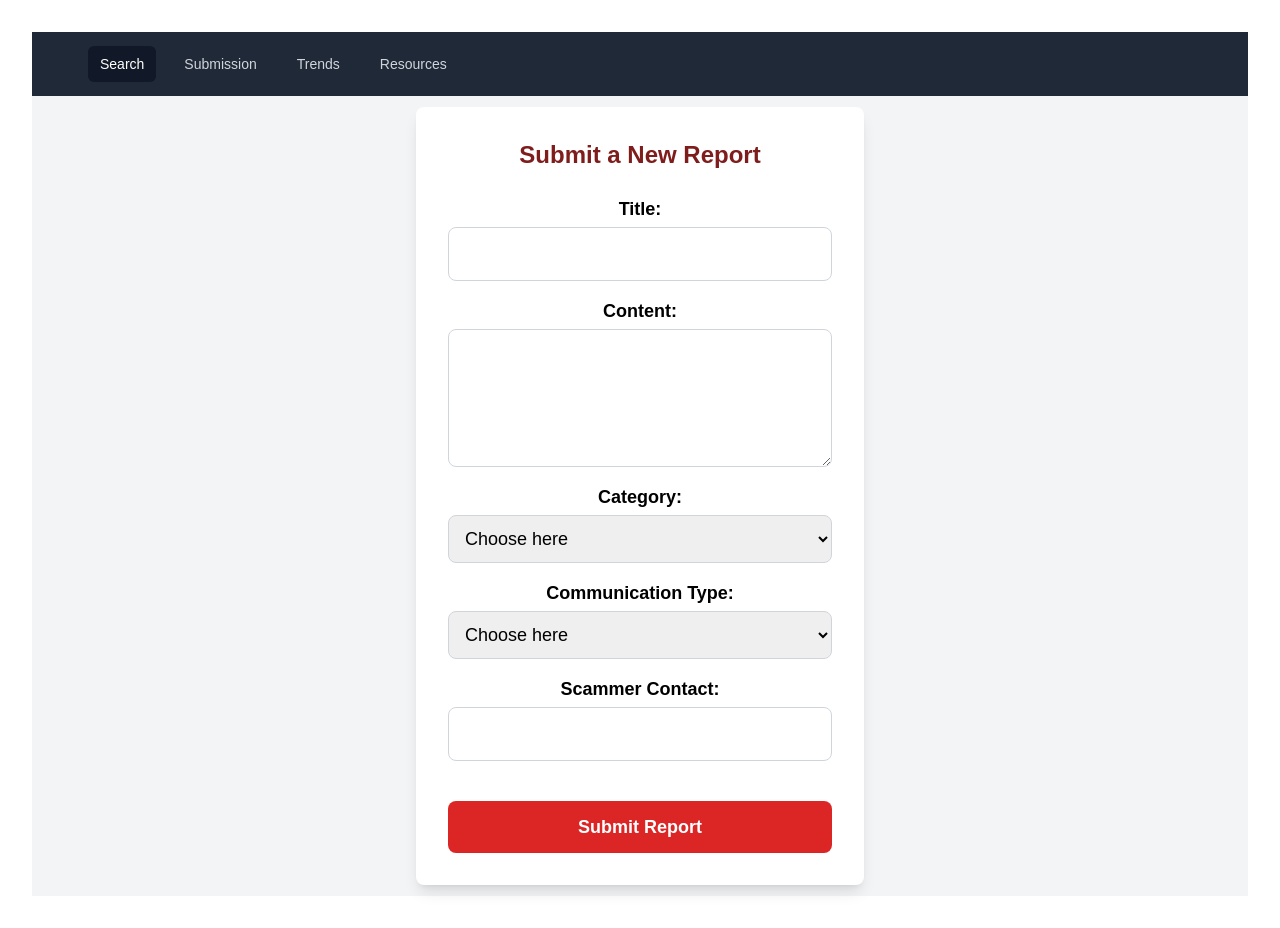
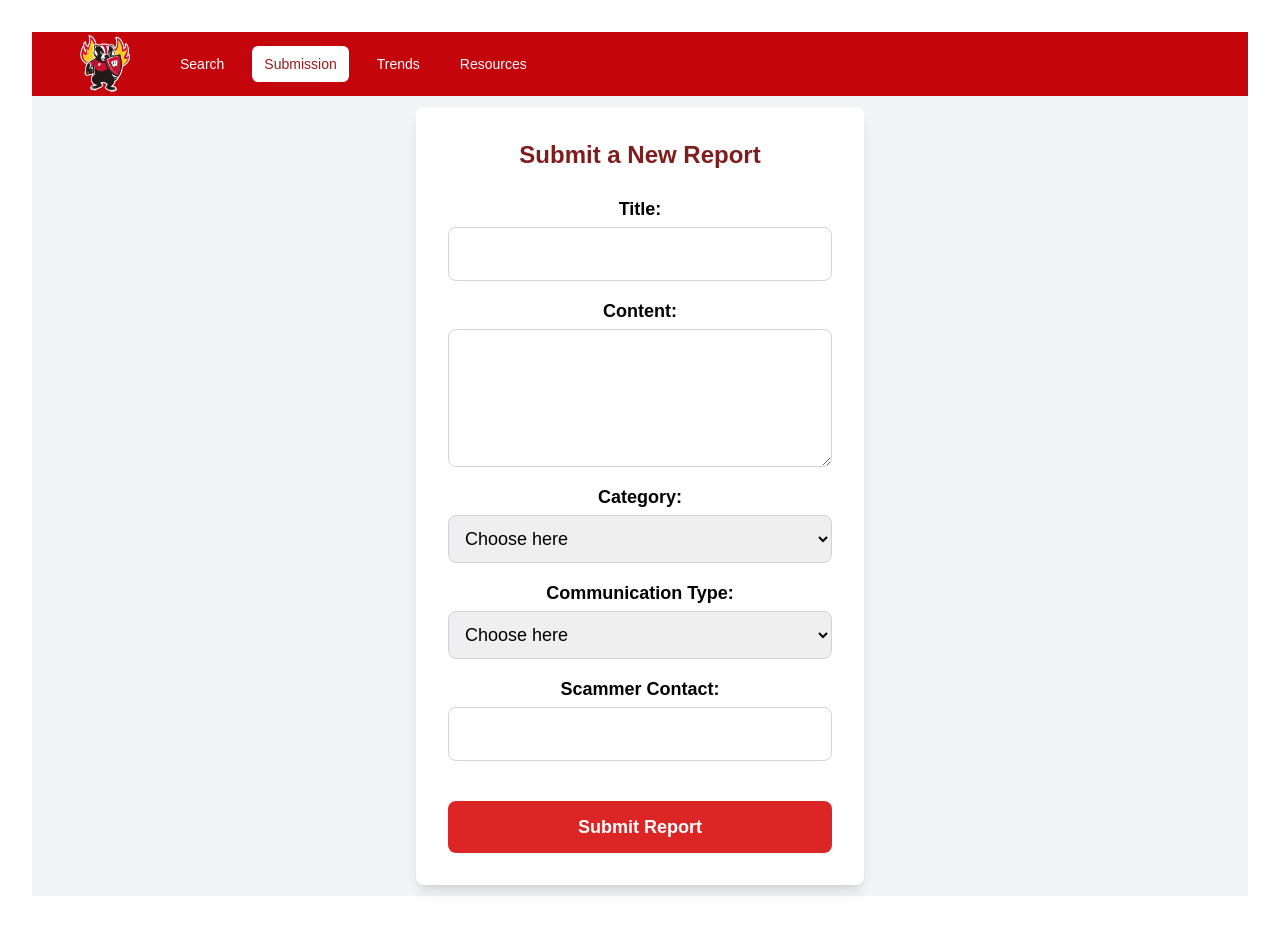
Before and after one commit to Snake9211/madhacksfall2024, a React (Vite) app: page /submission in a window 1280 px wide. Built offline with nearby package versions, Linux system fonts and the light colour scheme; a web font is replaced by a local one.

Commit message:
Update NavBar.tsx

```diff
--- a/src/components/NavBar.tsx
+++ b/src/components/NavBar.tsx
@@ -1,12 +1,11 @@
 import { Disclosure, DisclosureButton } from '@headlessui/react';
-
-import { Link } from 'react-router-dom';
+import { Link, useLocation } from 'react-router-dom';
 
 const navigation = [
-  { name: 'Search', href: '/', current: true },
-  { name: 'Submission', href: '/Submission', current: false },
-  { name: 'Trends', href: '/trends', current: false },
-  { name: 'Resources', href: '/resources', current: false },
+  { name: 'Search', href: '/' },
+  { name: 'Submission', href: '/submission' },
+  { name: 'Trends', href: '/trends' },
+  { name: 'Resources', href: '/resources' },
 ];
 
 function classNames(...classes: string[]) {
@@ -14,10 +13,21 @@
 }
 
 export default function NavBar() {
+  const location = useLocation();
+
   return (
-    <Disclosure as="nav" className="bg-gray-800">
+    <Disclosure as="nav" style={{ backgroundColor: '#c5050c' }}>
       <div className="mx-auto max-w-7xl px-2 sm:px-6 lg:px-8">
         <div className="relative flex h-16 items-center justify-between">
+
+          <div className="flex-shrink-0">
+            <img
+              src="../badger_shield.png"
+              alt="Logo"
+              className="h-20 w-20"
+            />
+          </div>
+
           <div className="flex flex-1 items-center justify-center sm:items-stretch sm:justify-start">
             <div className="hidden sm:ml-6 sm:block">
               <div className="flex space-x-4">
@@ -26,7 +36,9 @@
                     key={item.name}
                     to={item.href}
                     className={classNames(
-                      item.current ? 'bg-gray-900 text-white' : 'text-gray-300 hover:bg-gray-700 hover:text-white',
+                      location.pathname === item.href
+                        ? 'bg-white text-red-800' // White background with red text for active link
+                        : 'text-white hover:bg-red-700 hover:text-white', // Hover effect with darker red
                       'rounded-md px-3 py-2 text-sm font-medium'
                     )}
                   >
@@ -47,7 +59,9 @@
               as={Link}
               to={item.href}
               className={classNames(
-                item.current ? 'bg-gray-900 text-white' : 'text-gray-300 hover:bg-gray-700 hover:text-white',
+                location.pathname === item.href
+                  ? 'bg-white text-red-800' // White background with red text for active link
+                  : 'text-white hover:bg-red-700 hover:text-white', // Hover effect with darker red
                 'block rounded-md px-3 py-2 text-base font-medium'
               )}
             >
```
